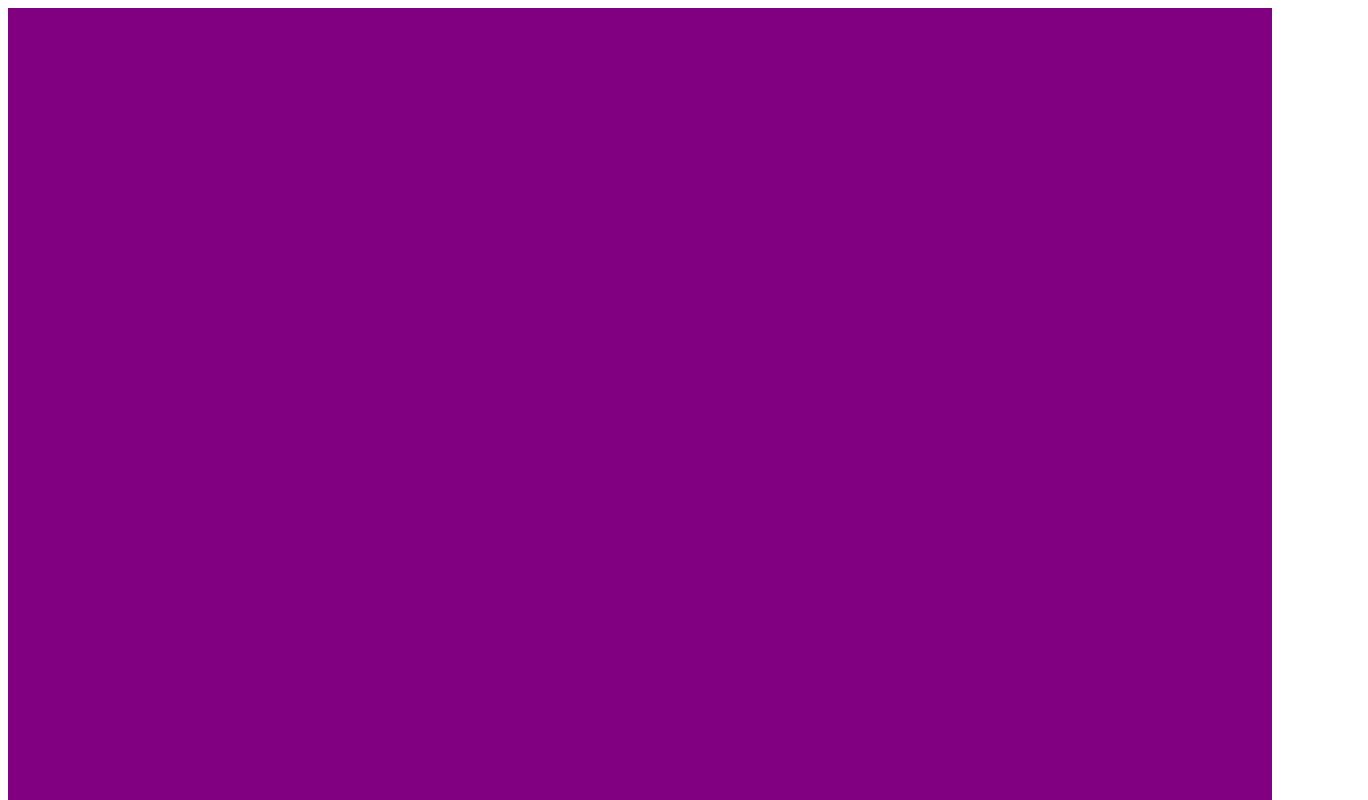
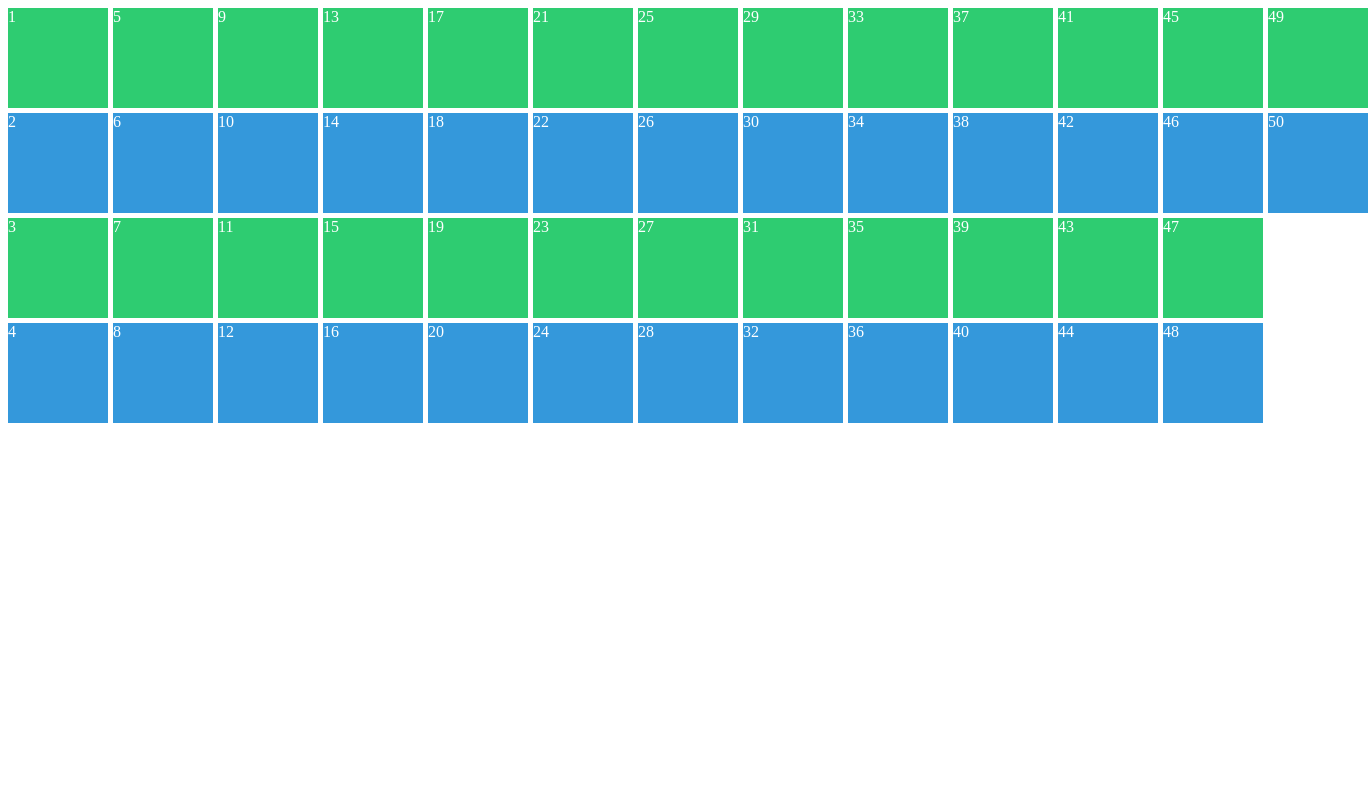
Before and after one commit to HYEONSEONG-KIM/scss_masterclass, a plain HTML site: page index.html in a window 1280 px wide. Shown: the top 800 px of the page, 1368 px wide, since content can reach past the window. Drawn offline with Linux system fonts and the light colour scheme.

Commit message:
Auto Columns and Raows

```diff
--- a/css/style.css
+++ b/css/style.css
@@ -1,31 +1,22 @@
 .grid{
-    background-color: purple;
+
     color: white;
     display: grid;
     gap: 5px;
-    height: 250vh;
     grid-template-columns: repeat(4, 100px);
     grid-template-rows: repeat(4, 100px);
-    place-content: end space-around;
+    grid-auto-flow: column;
+    grid-auto-columns: 100px;
+
 
 }
 
-.header{
+.item:nth-child(odd){
     background-color: #2ecc71;
 
 }
 
-.content{
+.item:nth-child(even){
     background-color: #3498db;
 
 }
-
-.nav{
-    background-color: #8e44ad;
-
-}
-
-.footer{
-    background-color: coral;
-
-}
--- a/index.html
+++ b/index.html
@@ -8,22 +8,56 @@
 </head>
     <body>
         <div class="grid">
-         <div class="header">header</div>
-         <div class="content">content</div>
-         <div class="nav">nav</div>
-         <div class="footer">footer</div>
-         <div class="header">header</div>
-         <div class="content">content</div>
-         <div class="nav">nav</div>
-         <div class="footer">footer</div>
-         <div class="header">header</div>
-         <div class="content">content</div>
-         <div class="nav">nav</div>
-         <div class="footer">footer</div>
-         <div class="header">header</div>
-         <div class="content">content</div>
-         <div class="nav">nav</div>
-         <div class="footer">footer</div>
+        <div class="item">1</div>
+        <div class="item">2</div>
+        <div class="item">3</div>
+        <div class="item">4</div>
+        <div class="item">5</div>
+        <div class="item">6</div>
+        <div class="item">7</div>
+        <div class="item">8</div>
+        <div class="item">9</div>
+        <div class="item">10</div>
+        <div class="item">11</div>
+        <div class="item">12</div>
+        <div class="item">13</div>
+        <div class="item">14</div>
+        <div class="item">15</div>
+        <div class="item">16</div>
+        <div class="item">17</div>
+        <div class="item">18</div>
+        <div class="item">19</div>
+        <div class="item">20</div>
+        <div class="item">21</div>
+        <div class="item">22</div>
+        <div class="item">23</div>
+        <div class="item">24</div>
+        <div class="item">25</div>
+        <div class="item">26</div>
+        <div class="item">27</div>
+        <div class="item">28</div>
+        <div class="item">29</div>
+        <div class="item">30</div>
+        <div class="item">31</div>
+        <div class="item">32</div>
+        <div class="item">33</div>
+        <div class="item">34</div>
+        <div class="item">35</div>
+        <div class="item">36</div>
+        <div class="item">37</div>
+        <div class="item">38</div>
+        <div class="item">39</div>
+        <div class="item">40</div>
+        <div class="item">41</div>
+        <div class="item">42</div>
+        <div class="item">43</div>
+        <div class="item">44</div>
+        <div class="item">45</div>
+        <div class="item">46</div>
+        <div class="item">47</div>
+        <div class="item">48</div>
+        <div class="item">49</div>
+        <div class="item">50</div>
         </div>
     </body>
 </html>
```
Also changed, not shown: summary/grid.md (+7 -0 lines).
